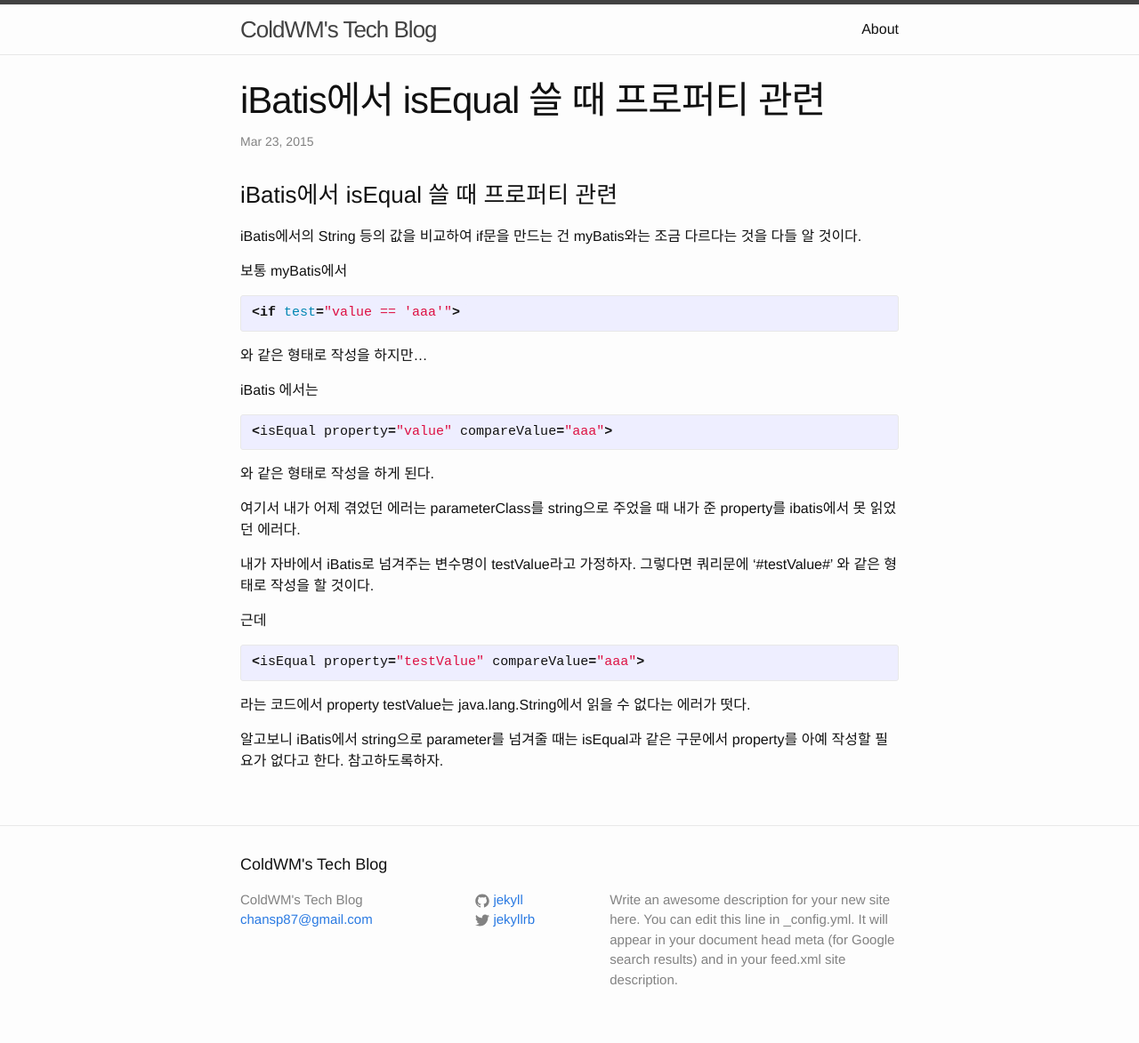
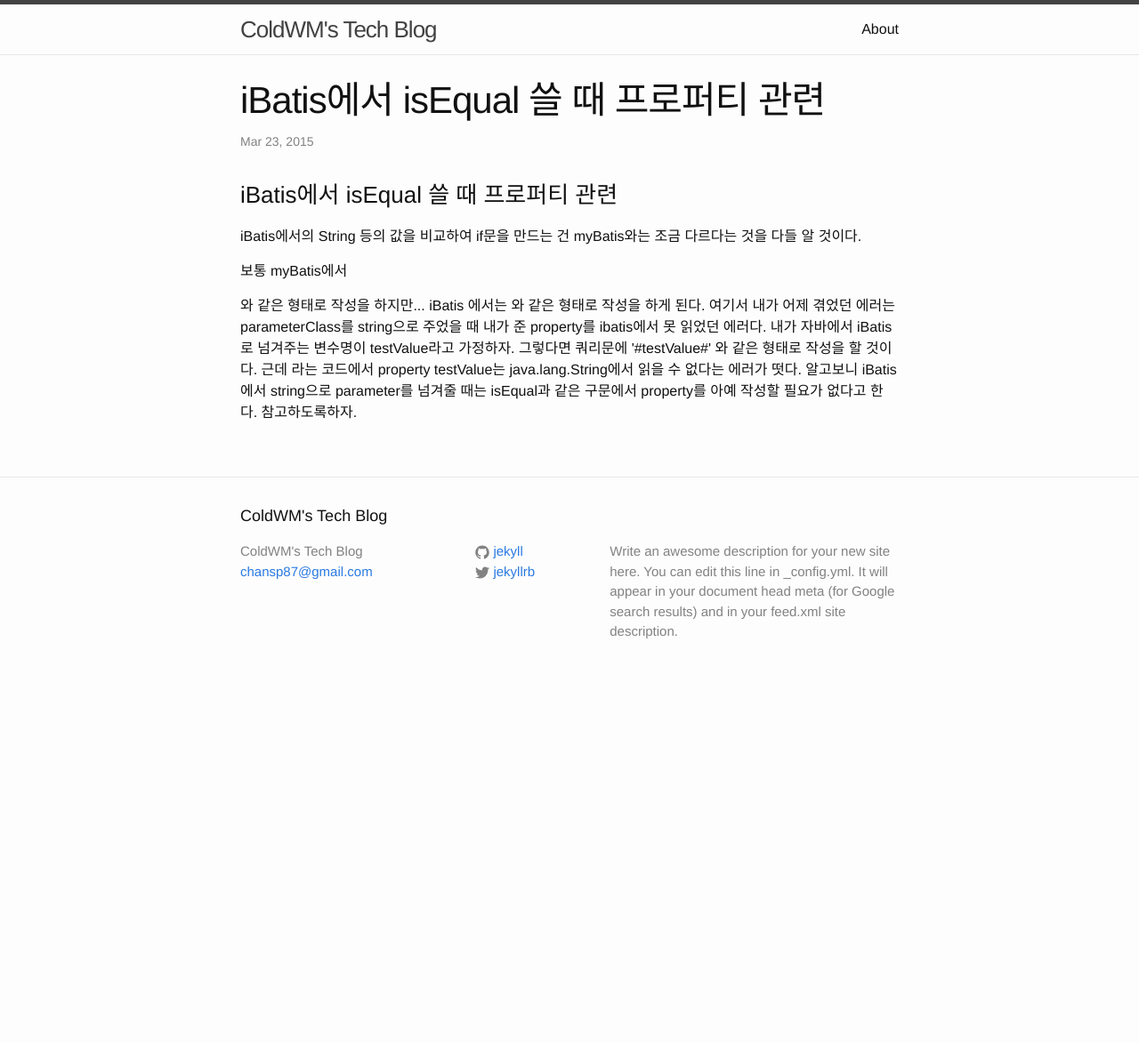
Before and after one commit to ColdWM/blog, a Jekyll site: the page built from _posts/2015-03-23-iBatis-Syntax-About-Property.md, in a window 1280 px wide. Shown: the whole page at 89% size. Built offline with Jekyll 4.4.1, drawn with Linux system fonts in a browser that asks for light colours; Markdown is read by kramdown in place of the engine named in the settings; after the commit the page ends 900 px from its top, so only the background shows below that.

Commit message:
Update 2015-03-23-iBatis-Syntax-About-Property.md

```diff
--- a/_posts/2015-03-23-iBatis-Syntax-About-Property.md
+++ b/_posts/2015-03-23-iBatis-Syntax-About-Property.md
@@ -13,15 +13,11 @@ iBatis에서의 String 등의 값을 비교하여 if문을 만드는 건
 myBatis와는 조금 다르다는 것을 다들 알 것이다.
 
 보통 myBatis에서
-{% highlight ruby %}
 <if test="value == 'aaa'">
-{% endhighlight %}
 와 같은 형태로 작성을 하지만...
 
 iBatis 에서는
-{% highlight ruby %}
 <isEqual property="value" compareValue="aaa">
-{% endhighlight %}
 와 같은 형태로 작성을 하게 된다.
 
 여기서 내가 어제 겪었던 에러는
@@ -31,9 +27,7 @@ parameterClass를 string으로 주었을 때 내가 준 property를 ibatis에서
 그렇다면 쿼리문에 '#testValue#' 와 같은 형태로 작성을 할 것이다.
 
 근데
-{% highlight ruby %}
 <isEqual property="testValue" compareValue="aaa">
-{% endhighlight %}
 라는 코드에서 property testValue는 java.lang.String에서 읽을 수 없다는 에러가 떳다.
 
 알고보니 iBatis에서 string으로 parameter를 넘겨줄 때는
```
